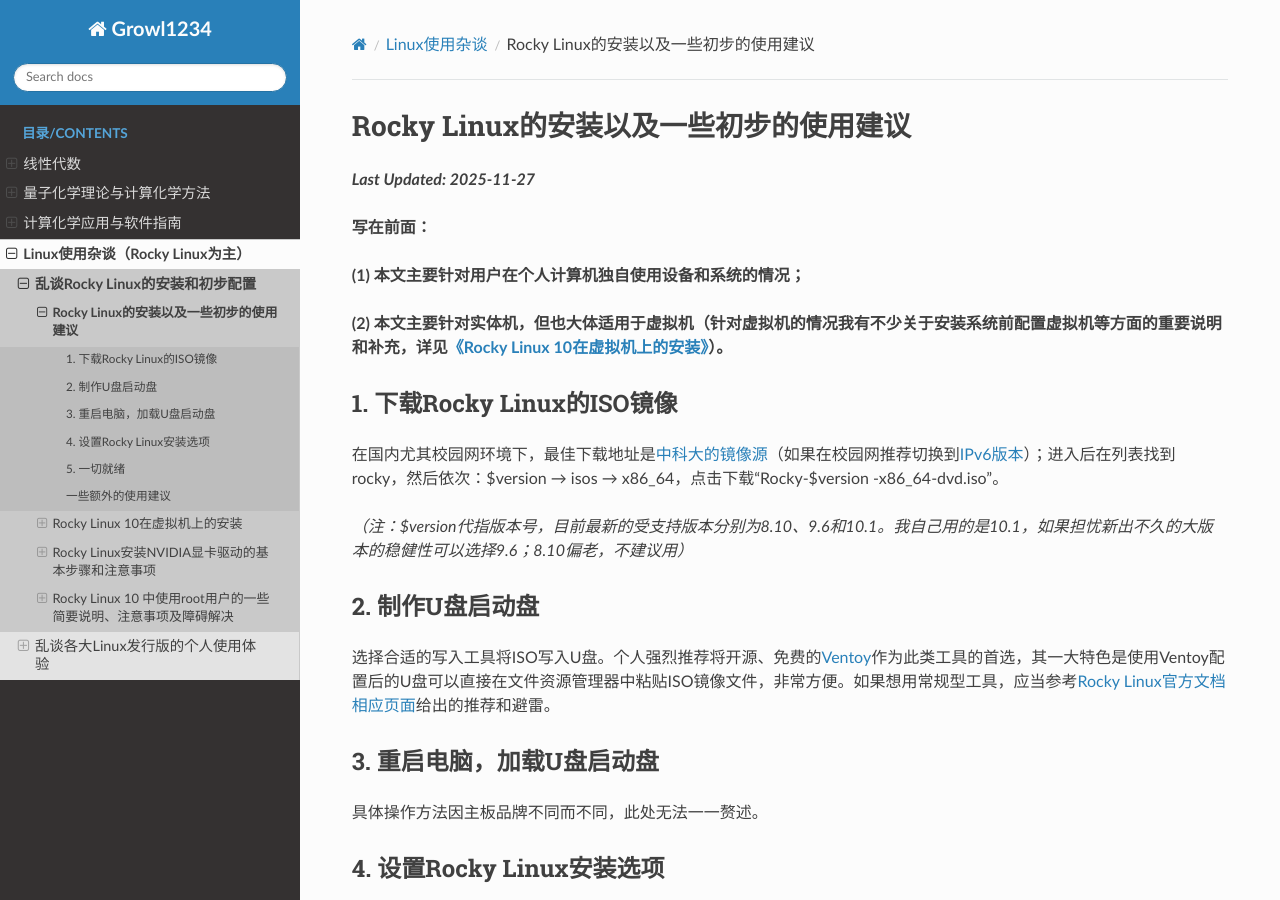
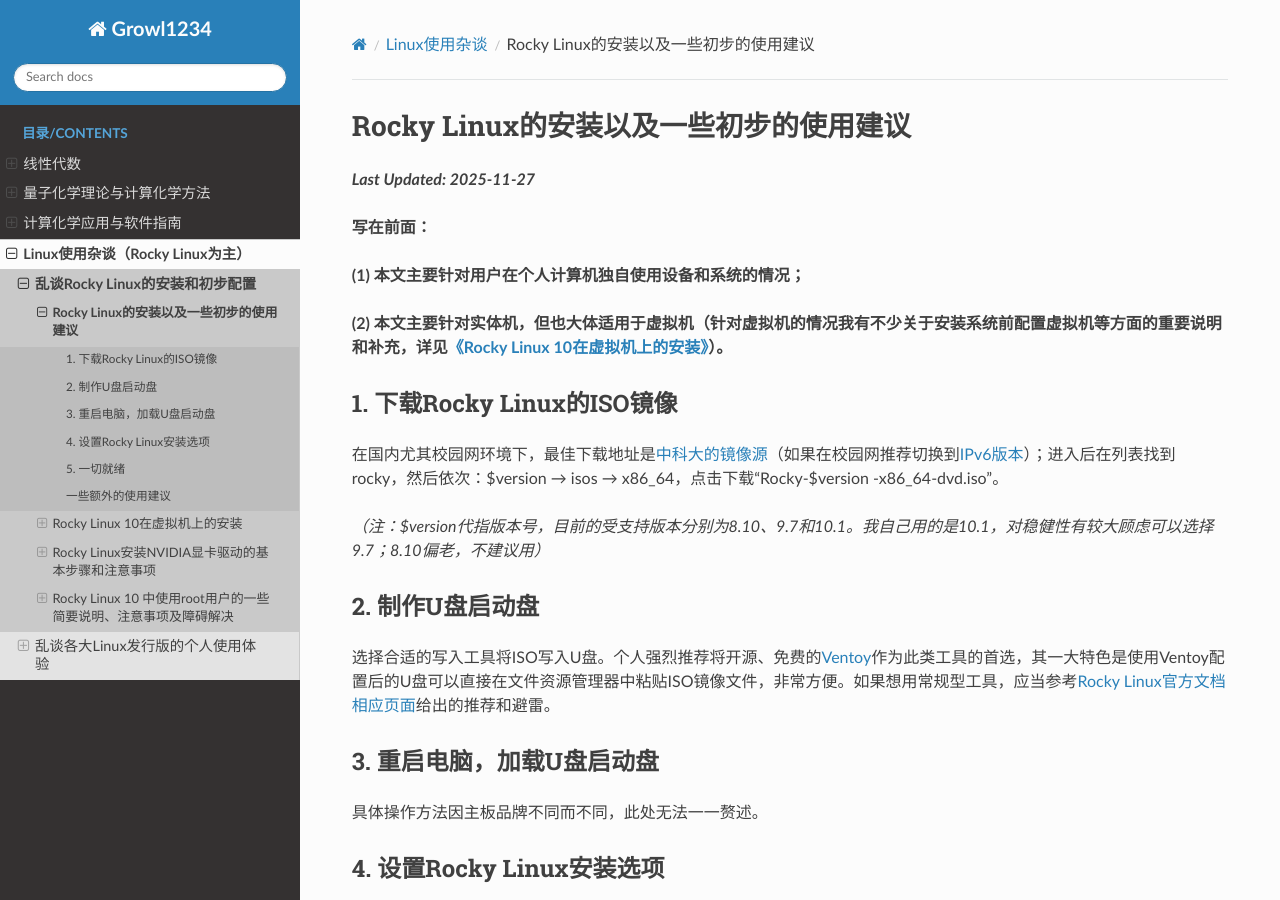
Before and after one commit to Growl1234/RTDProject, a Sphinx documentation site: the page built from source/linux/rocky/installation.md, in a window 1280 px wide and 900 px high. Built offline with Sphinx 7.4.7 and the Read the Docs theme 3.1.0, drawn with Linux system fonts in a browser that asks for light colours.

Commit message:
Update installation.md

```diff
--- a/source/linux/rocky/installation.md
+++ b/source/linux/rocky/installation.md
@@ -15,7 +15,7 @@
 
 在国内尤其校园网环境下，最佳下载地址是[中科大的镜像源](https://mirrors.ustc.edu.cn/)（如果在校园网推荐切换到[IPv6版本](https://ipv6.mirrors.ustc.edu.cn/)）；进入后在列表找到rocky，然后依次：$version → isos → x86_64，点击下载“Rocky-$version -x86_64-dvd.iso”。
 
-*（注：$version代指版本号，目前最新的受支持版本分别为8.10、9.6和10.1。我自己用的是10.1，如果担忧新出不久的大版本的稳健性可以选择9.6；8.10偏老，不建议用）*
+*（注：$version代指版本号，目前的受支持版本分别为8.10、9.7和10.1。我自己用的是10.1，对稳健性有较大顾虑可以选择9.7；8.10偏老，不建议用）*
 
 ### 2. 制作U盘启动盘
 
```
